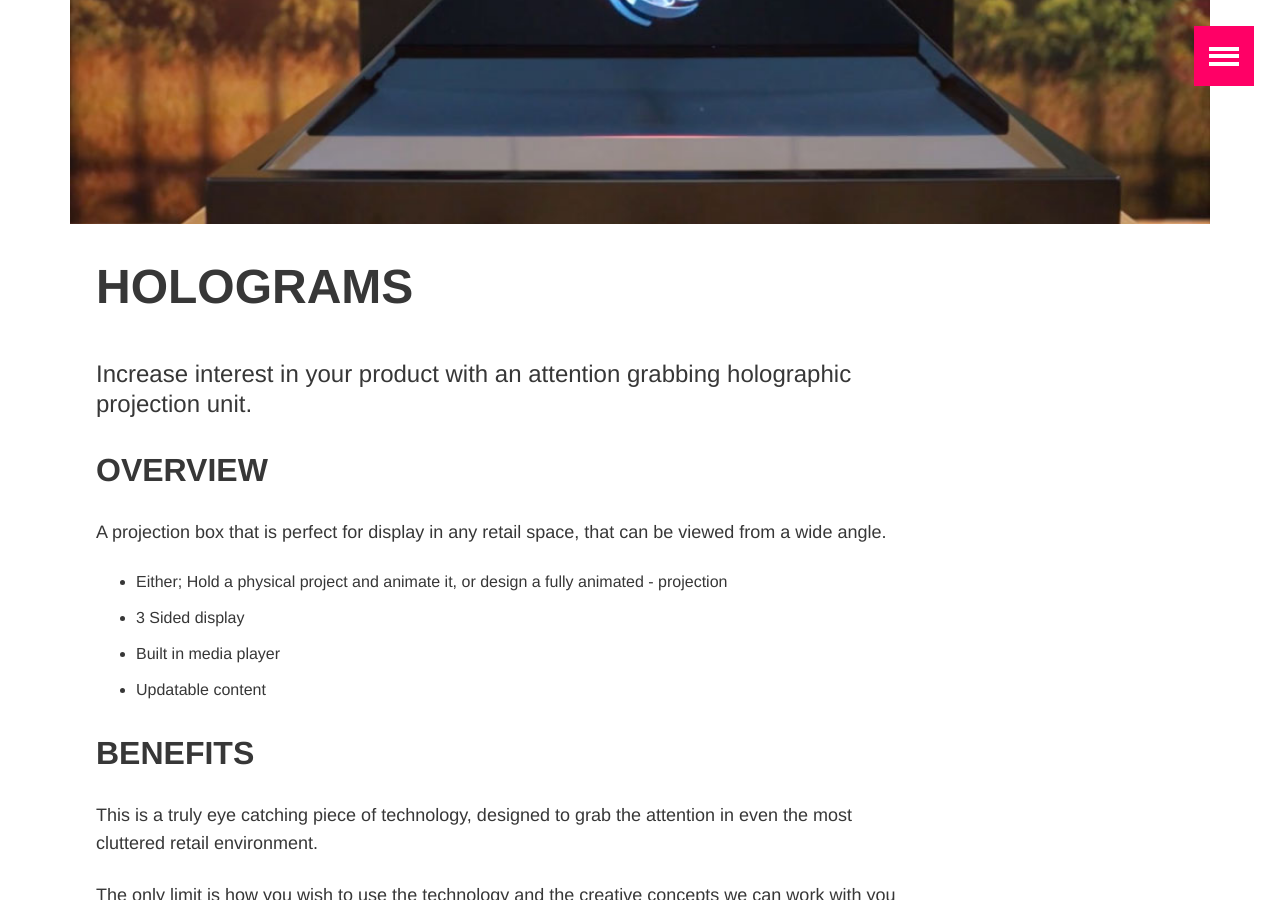
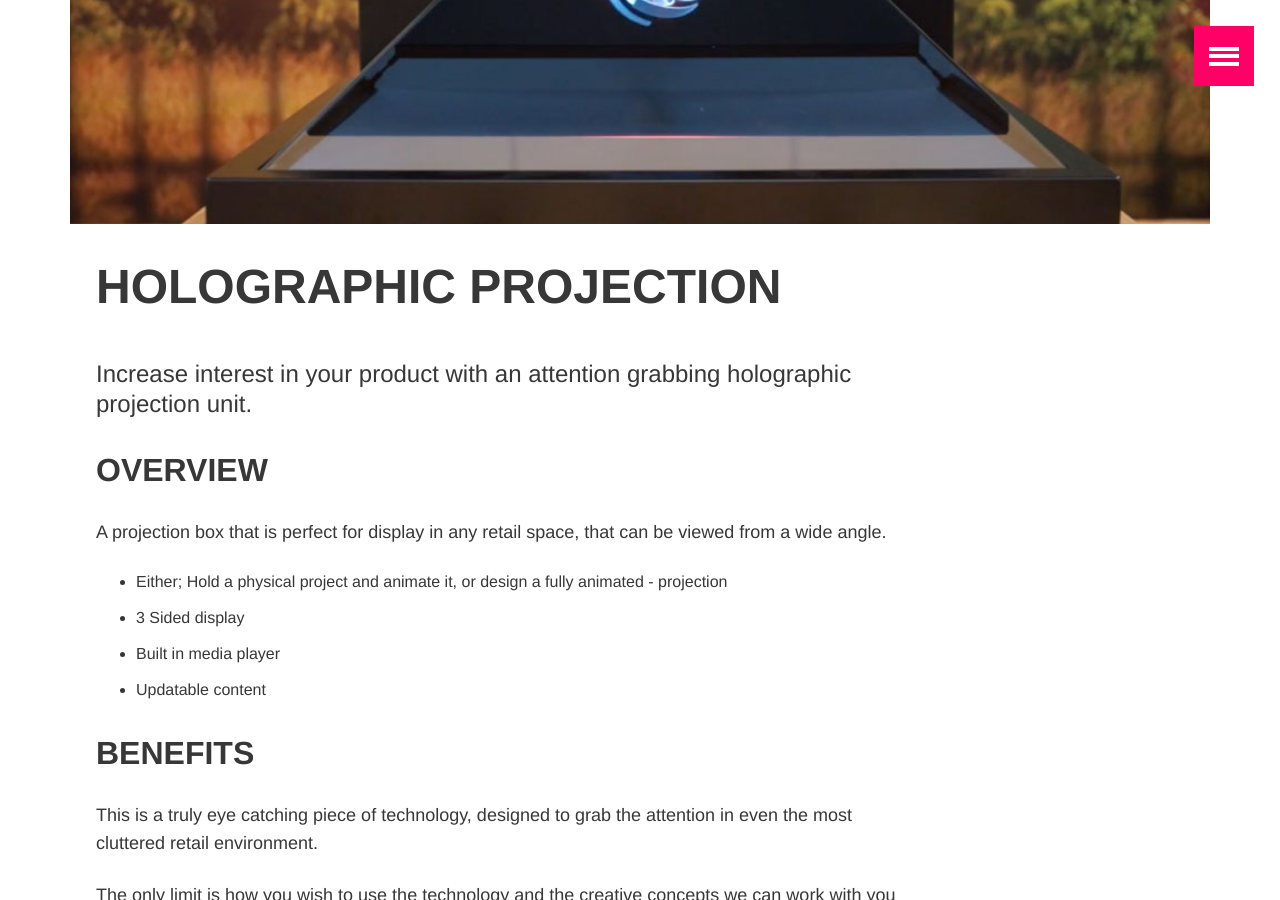
Before and after one commit to lickinnovation/lickinnovation.github.io, a Jekyll site: the page built from _products/holographic-projection.md, in a window 1280 px wide and 900 px high, scrolled down 389 px. Built offline with Jekyll 4.4.1, drawn with Linux system fonts in a browser that asks for light colours; some web fonts are replaced.

Commit message:
Update holographic-projection.md

```diff
--- a/_products/holographic-projection.md
+++ b/_products/holographic-projection.md
@@ -1,7 +1,7 @@
 ---
 published: true
 layout: media
-title: holograms
+title: Holographic Projection
 share: false
 categories: products
 image:
```
